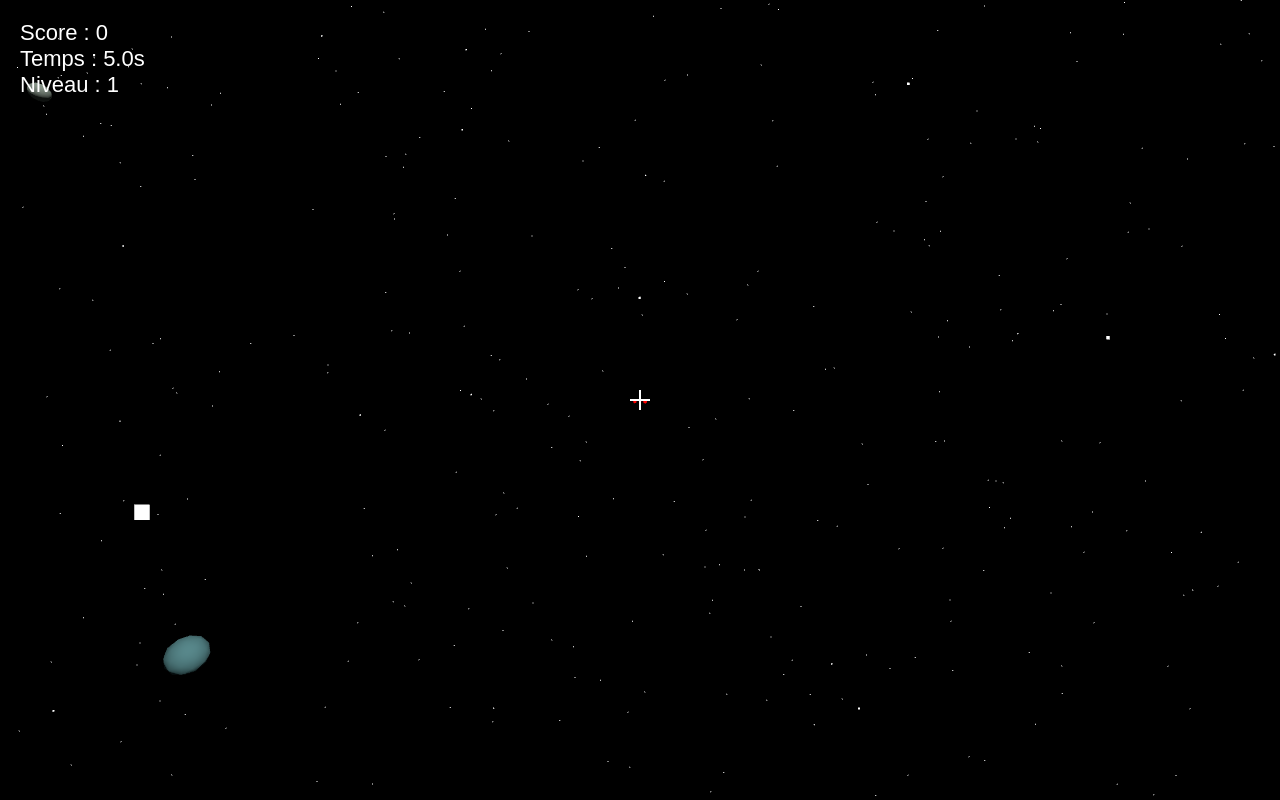
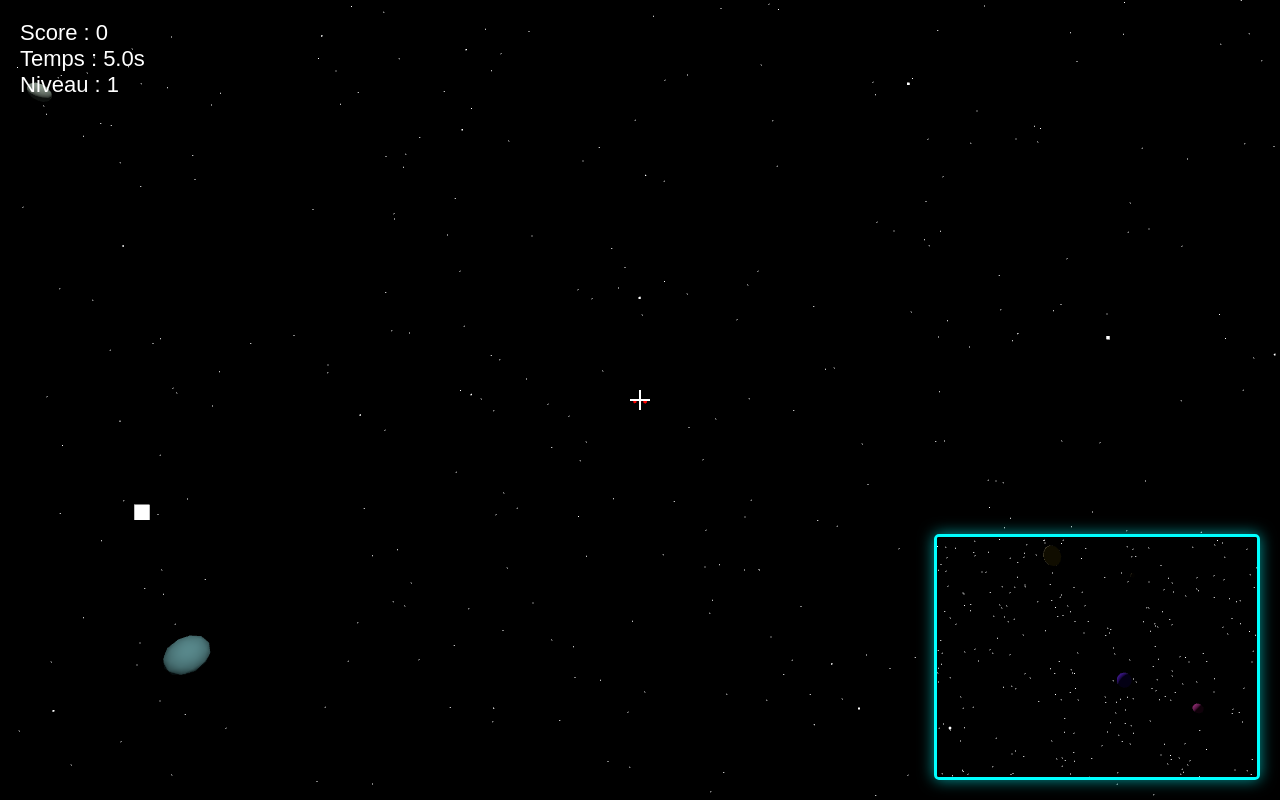
Before and after one commit to AledTahLesFous/three, a website built with Vite: page index.html in a window 1280 px wide. Built offline with nearby package versions, Linux system fonts and the light colour scheme; animation ran at ten frames a second.

Commit message:
feat: camera behind for view

```diff
--- a/src/index.js
+++ b/src/index.js
@@ -45,6 +45,20 @@ document.body.appendChild(crosshair);
 
 // Player
 const player = new Player(camera, scene);
+
+// Rearview mirror setup
+const rearviewCanvas = document.createElement('canvas');
+rearviewCanvas.id = 'rearview';
+rearviewCanvas.width = 320;
+rearviewCanvas.height = 240;
+document.body.appendChild(rearviewCanvas);
+
+const rearviewRenderer = new THREE.WebGLRenderer({ canvas: rearviewCanvas, antialias: true, alpha: true });
+rearviewRenderer.setSize(320, 240);
+rearviewRenderer.setClearColor(0x000000, 1);
+
+const rearviewCamera = new THREE.PerspectiveCamera(75, 320 / 240, 0.1, 2000);
+player.setRearviewCamera(rearviewCamera);
 
 // Enemies
 let enemies = new Enemies(scene, player, 20);
@@ -138,6 +152,10 @@ function animate() {
   checkLevelStatus();
 
   renderer.render(scene, camera);
+
+  // Render rearview
+  player.updateRearviewCamera();
+  rearviewRenderer.render(scene, rearviewCamera);
 }
 
 animate();
--- a/src/player.js
+++ b/src/player.js
@@ -60,6 +60,24 @@ export class Player {
     this.bullets = [];
     this.fireRate = 2; // tirs par seconde
     this.fireCooldown = 0;
+
+    // --- Rearview mirror camera ---
+    this.rearviewCamera = null;
+  }
+
+  setRearviewCamera(camera) {
+    this.rearviewCamera = camera;
+  }
+
+  updateRearviewCamera() {
+    if (!this.rearviewCamera) return;
+    // Position: at player's position
+    this.rearviewCamera.position.copy(this.yawObject.position);
+    // Rotation: same as yaw object (includes pitch) but rotated 180° to look behind
+    this.rearviewCamera.rotation.order = 'YXZ';
+    this.rearviewCamera.rotation.y = this.yawObject.rotation.y + Math.PI;
+    this.rearviewCamera.rotation.x = this.pitchObject.rotation.x;
+    this.rearviewCamera.rotation.z = 0;
   }
 
   update(delta) {
--- a/src/style.css
+++ b/src/style.css
@@ -13,6 +13,16 @@
   font-size: 22px;
   user-select: none;
 }
+#rearview {
+  position: fixed;
+  bottom: 20px;
+  right: 20px;
+  border: 3px solid cyan;
+  border-radius: 5px;
+  z-index: 15;
+  box-shadow: 0 0 15px rgba(0, 255, 255, 0.6);
+}
+
 #crosshair {
   position: absolute;
   top: 50%;
```
